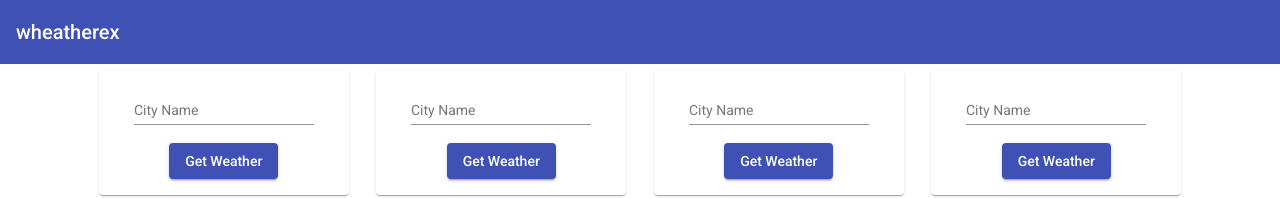
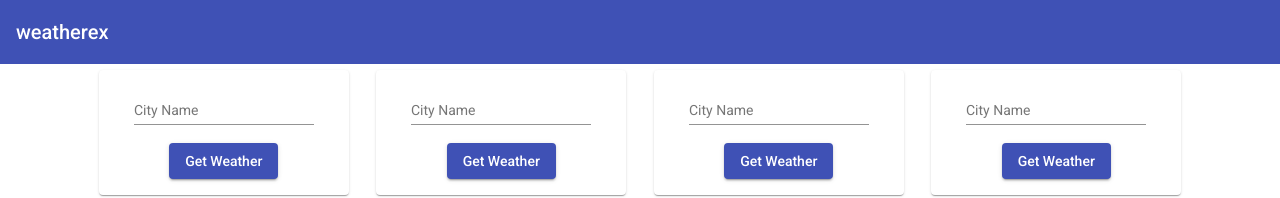
Before and after one commit to roopamparadkar/weatherex, an Angular app: page / in a window 1280 px wide. Shown: the top 198 px of the page. Built offline with nearby package versions, Linux system fonts and the light colour scheme.

Commit message:
update name

```diff
--- a/package.json
+++ b/package.json
@@ -1,5 +1,5 @@
 {
-  "name": "wheatherex",
+  "name": "weatherex",
   "version": "0.0.0",
   "scripts": {
     "ng": "ng",
--- a/src/app/app.component.ts
+++ b/src/app/app.component.ts
@@ -11,7 +11,7 @@ import { timer } from 'rxjs';
 })
 export class AppComponent implements OnInit, OnDestroy {
 
-  title = 'wheatherex';
+  title = 'weatherex';
   weatherExist = false;
   noCity = false;
   cityName = new FormControl('');
```
Also changed, not shown: 2 other files (tests, documents, lock files or other folders).
